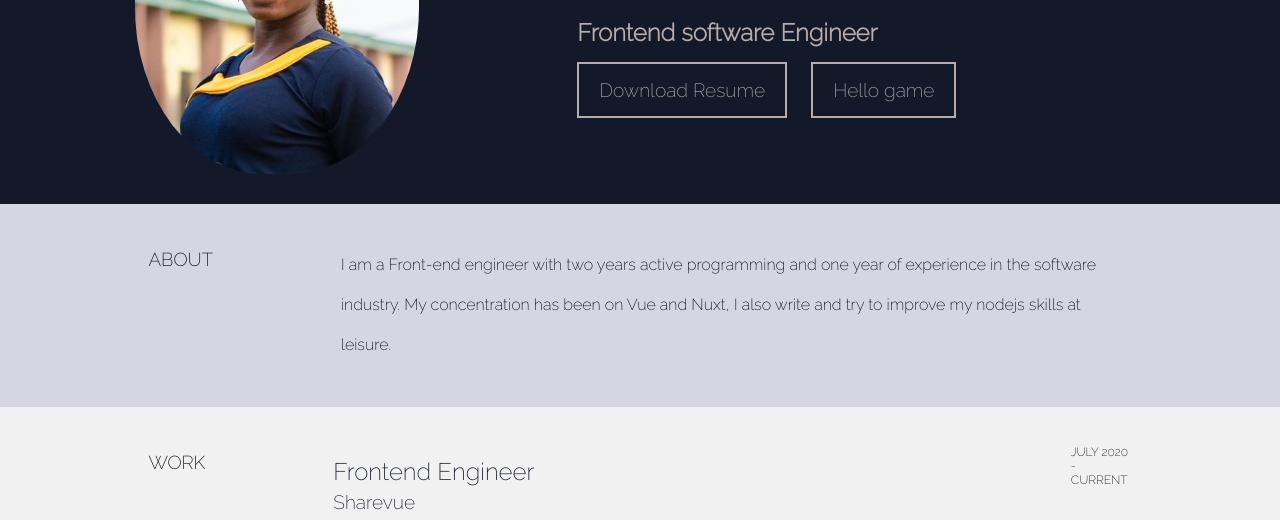
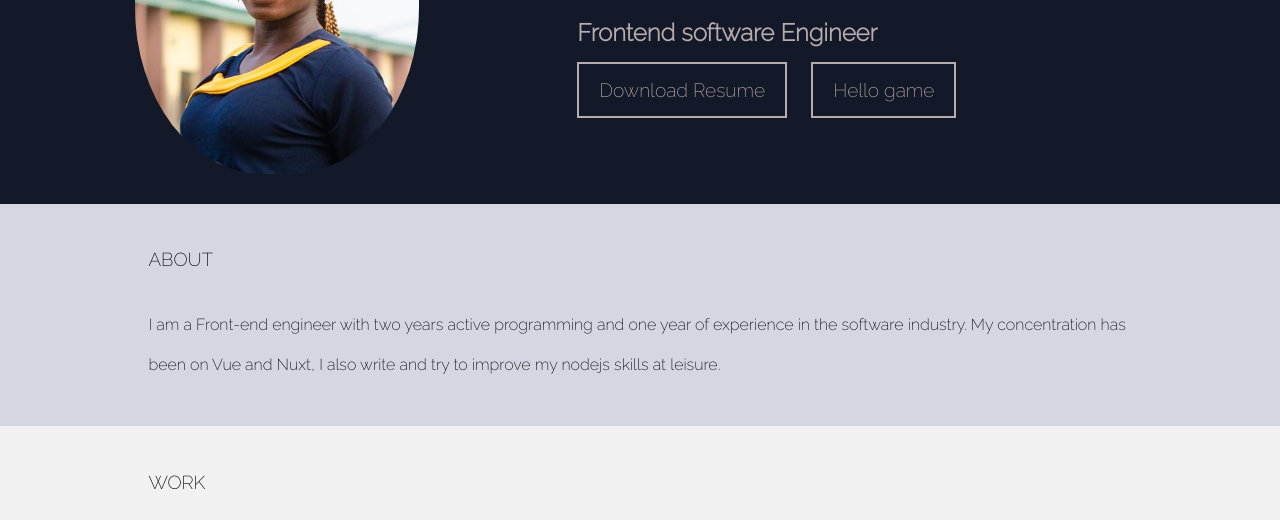
Before and after one commit to payose/My-Portfolio, a plain HTML site: page index.html in a window 1280 px wide. Shown: the part 221-741 px from the top of the page. Drawn offline with Linux system fonts and the light colour scheme.

Commit message:
adjustment for responsiveness

```diff
--- a/style.css
+++ b/style.css
@@ -53,12 +53,19 @@ body{
   cursor: pointer;
 }
 
+@media screen  and (max-width: 480px){
+  .hero-section .hero-text .hero-resume-button{
+    width: 30vw;
+  }
+
+}
+
 .hero-section .hero-text .hero-resume-button:hover{
   background-color: #ffffff44;
 }
 
 @media screen  and (min-width: 480px){
-  .hero-section{
+  .hero-section, main section .section-container{
     flex-direction: row;
   }
 
@@ -82,8 +89,8 @@ main section{
 main section .section-container{
   width: 80%;
   display: flex;
+  flex-direction: column;
 }
-
 
 .line-height{
   line-height: 250%;
@@ -93,7 +100,6 @@ main section .section-container h3{
   top: 0;
   margin-right: 10vw;
   font-weight: 100;
-
 }
 
 main section.about{
```
